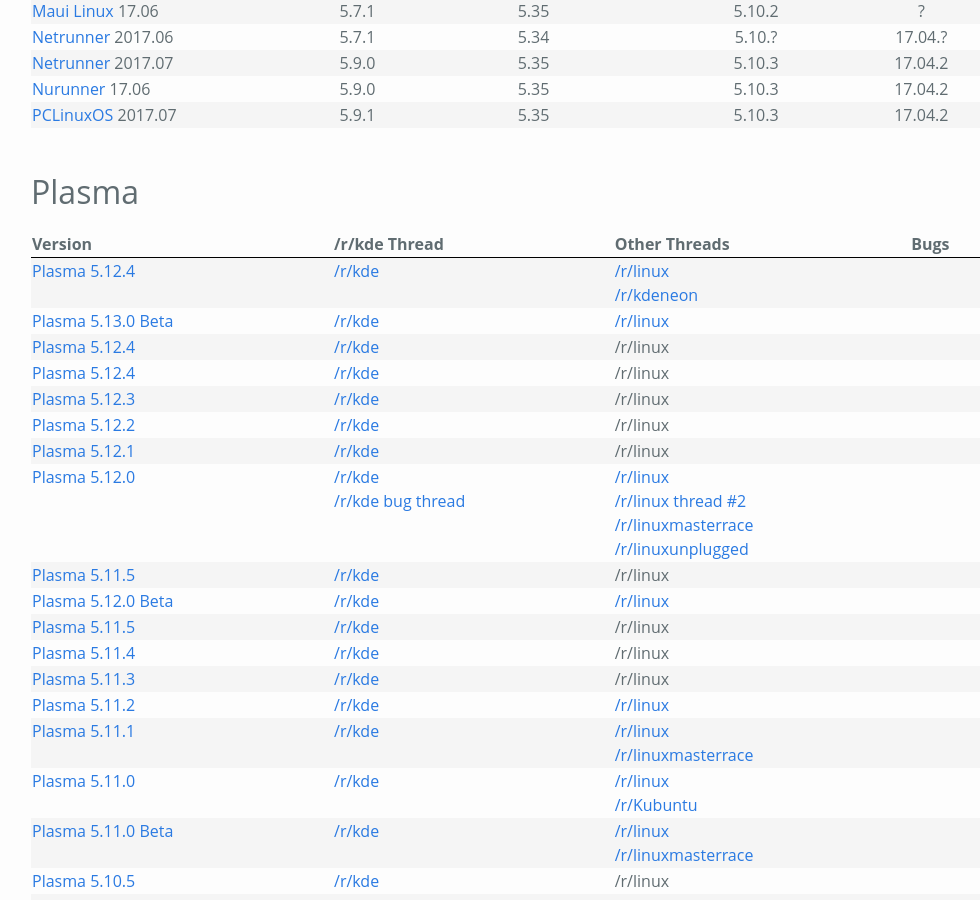
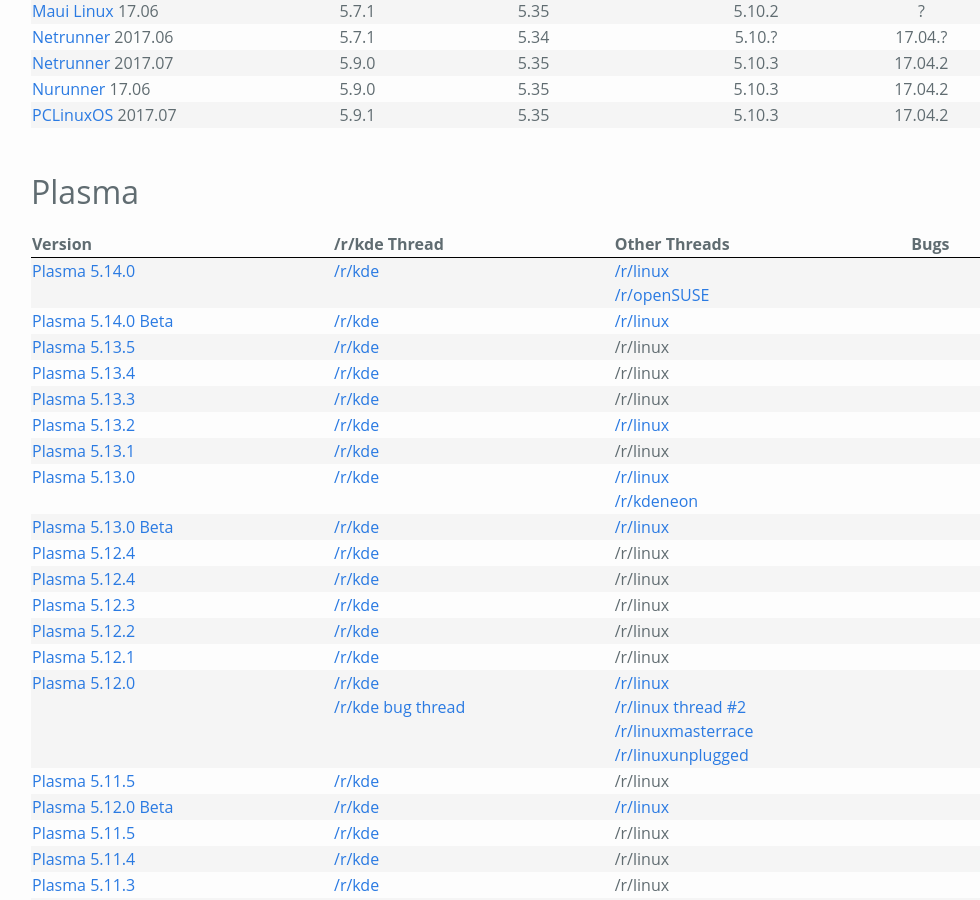
Before and after one commit to Zren/zren.github.io, a Jekyll site: the page built from kde_versions.md, in a window 1280 px wide and 900 px high, scrolled down 1237 px. Shown: the whole window, without its empty margins (127-1107 px from the left). Built offline with Jekyll 4.4.1, drawn with Linux system fonts in a browser that asks for light colours.

Commit message:
Add 5.13.0 => 5.14.0 links

```diff
--- a/kde_versions.md
+++ b/kde_versions.md
@@ -173,7 +173,81 @@
   </thead>
   <tbody>
     <tr>
-      <td><a href="https://www.kde.org/announcements/plasma-5.13.0.php">Plasma 5.12.4</a></td>
+      <td><a href="https://www.kde.org/announcements/plasma-5.14.0.php">Plasma 5.14.0</a></td>
+      <td><a href="https://www.reddit.com/r/kde/comments/9mo5dg/plasma_514_released/">/r/kde</a></td>
+      <td>
+        <a href="https://www.reddit.com/r/linux/comments/9mocl6/plasma_514_released/">/r/linux</a>
+        <a href="https://www.reddit.com/r/openSUSE/comments/9morb7/kde_release_announcements_plasma_5140/">/r/openSUSE</a>
+      </td>
+      <td>
+        <ul>
+        </ul>
+      </td>
+    </tr>
+    <tr>
+      <td><a href="https://www.kde.org/announcements/plasma-5.13.90.php">Plasma 5.14.0 Beta</a></td>
+      <td><a href="https://www.reddit.com/r/kde/comments/9fkk9l/plasma_514_beta_is_out_try_out_the_new_display/">/r/kde</a></td>
+      <td>
+        <a href="https://www.reddit.com/r/linux/comments/9fkkde/plasma_514_beta_is_out_try_out_the_new_display/">/r/linux</a>
+      </td>
+      <td>
+        <ul>
+        </ul>
+      </td>
+    </tr>
+    <tr>
+      <td><a href="https://www.kde.org/announcements/plasma-5.13.5.php">Plasma 5.13.5</a></td>
+      <td><a href="https://www.reddit.com/r/kde/comments/9cur7x/kde_plasma_5135_bugfix_release_for_september/">/r/kde</a></td>
+      <td><a>/r/linux</a></td>
+      <td>
+        <ul>
+        </ul>
+      </td>
+    </tr>
+    <tr>
+      <td><a href="https://www.kde.org/announcements/plasma-5.13.4.php">Plasma 5.13.4</a></td>
+      <td><a href="https://www.reddit.com/r/kde/comments/93p5ll/what_happened_to_plasma_5134/">/r/kde</a></td>
+      <td><a>/r/linux</a></td>
+      <td>
+        <ul>
+        </ul>
+      </td>
+    </tr>
+    <tr>
+      <td><a href="https://www.kde.org/announcements/plasma-5.13.3.php">Plasma 5.13.3</a></td>
+      <td><a href="https://www.reddit.com/r/kde/comments/8xoi4a/kde_plasma_5133_bugfix_release_for_july/">/r/kde</a></td>
+      <td>
+        <a>/r/linux</a>
+      </td>
+      <td>
+        <ul>
+        </ul>
+      </td>
+    </tr>
+    <tr>
+      <td><a href="https://www.kde.org/announcements/plasma-5.13.2.php">Plasma 5.13.2</a></td>
+      <td><a href="https://www.reddit.com/r/kde/comments/8u0b19/kde_plasma_5132_bugfix_release_for_june/">/r/kde</a></td>
+      <td>
+        <a href="https://www.reddit.com/r/linux/comments/8u0b5n/kde_plasma_5132_bugfix_release_for_june/">/r/linux</a>
+      </td>
+      <td>
+        <ul>
+        </ul>
+      </td>
+    </tr>
+    <tr>
+      <td><a href="https://www.kde.org/announcements/plasma-5.13.1.php">Plasma 5.13.1</a></td>
+      <td><a href="https://www.reddit.com/r/kde/comments/8s8f0i/kde_plasma_5131_bugfix_release_for_june/">/r/kde</a></td>
+      <td>
+        <a>/r/linux</a>
+      </td>
+      <td>
+        <ul>
+        </ul>
+      </td>
+    </tr>
+    <tr>
+      <td><a href="https://www.kde.org/announcements/plasma-5.13.0.php">Plasma 5.13.0</a></td>
       <td><a href="https://www.reddit.com/r/kde/comments/8qiei3/kdes_plasma_513_desktop_has_launched/">/r/kde</a></td>
       <td>
         <a href="https://www.reddit.com/r/linux/comments/8qienb/kdes_plasma_513_desktop_has_launched/">/r/linux</a>
```
